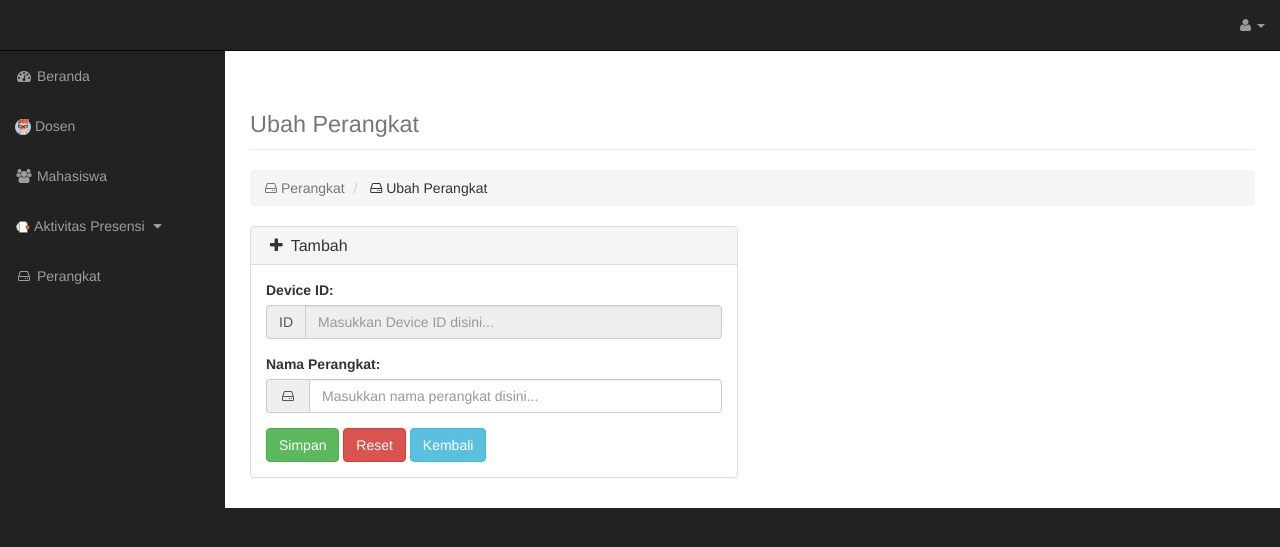
After one commit to dwichan0905/PresensiRFID_Web, a CodeIgniter app: the page made by application/views/edit_perangkat.php in a window 1280 px wide. The commit adds this page. Shown: the top 547 px of the page. Run offline with CodeIgniter, Linux system fonts and the light colour scheme; data that the repository does not hold is empty.

Commit message:
Edit Devices
Changelog:
- You can edit registered device name now.

```diff
--- a/application/config/routes.php
+++ b/application/config/routes.php
@@ -75,3 +75,4 @@ $route['activity/all.me'] = 'coreui/all';
 
 $route['devices.me'] = 'coreui/devices';
 $route['devices/add_new.me'] = 'coreui/tambah_perangkat';
+$route['devices/modify/(:any).me'] = 'coreui/edit_devices/$1';
--- a/application/views/devices.php
+++ b/application/views/devices.php
@@ -50,7 +50,7 @@
                 <!-- /.row -->
                 <div class="row">
                     <div class="col-lg-12">
-                        <button type="button" onclick="location.href = '<?= base_url('') ?>devices/add_new.me'" class="btn btn-success btn-md">Tambah Perangkat Baru</button>
+                        <button type="button" onclick="location.href = '<?= base_url('') ?>devices/add_new.me'" class="btn btn-default btn-md"><img src="<?= base_url()?>assets/resources/plus.png" height="15"/> Tambah Perangkat Baru</button>
                     </div>
                 </div>
                 <br>
@@ -78,8 +78,8 @@
                                                 <td><?= $u->name ?></td>
                                                 <td><?= date("d/m/Y H:i:s", strtotime($u->timestamp)); ?></td>
                                                 <td>
-                                                    <button type="button" class="btn btn-info btn-sm" onclick="">Edit</button>
-                                                    <button type="button" class="btn btn-danger btn-sm" title="Hapus perangkat <?= $u->name ?>" onclick="deldev('<?= base_url() ?>','<?= $u->id ?>',`<?= $u->name ?>`)">Delete</button>
+                                                <a class="btn" title="Ubah perangkat <?= $u->name ?>" href="<?=base_url()?>devices/modify/<?=$u->id?>.me"><img src="<?= base_url()?>assets/resources/pencil.png" height="30"/></a>
+                                                    <button type="button" class="btn" title="Hapus perangkat <?= $u->name ?>" onclick="deldev('<?= base_url() ?>','<?= $u->id ?>',`<?= $u->name ?>`)"><img src="<?= base_url()?>assets/resources/delete.png" height="30"/></button>
                                                 </td>
                                             </tr>
                                         <?php } ?>
--- /dev/null
+++ b/application/views/edit_perangkat.php
@@ -0,0 +1,87 @@
+<!DOCTYPE html>
+<html lang="en">
+
+<head>
+    <?php $this->load->view('metadata'); ?>
+    <title>Ubah Perangkat | <?= $app_name ?></title>
+
+    <?php $this->load->view('admin/header'); ?>
+
+</head>
+
+<body>
+
+    <div id="wrapper">
+
+        <!-- Navigation -->
+        <nav class="navbar navbar-inverse navbar-fixed-top" role="navigation">
+            <?php $this->load->view('admin/nav'); ?>
+            <?php $this->load->view('admin/sidebar'); ?>
+        </nav>
+
+        <div id="page-wrapper">
+
+            <div class="container-fluid">
+
+                <!-- Page Heading -->
+                <div class="row">
+                    <div class="col-lg-12">
+                        <h1 class="page-header">
+                            <small>Ubah Perangkat</small>
+                        </h1>
+                        <ol class="breadcrumb">
+                            <li class="active">
+                                <i class="fa fa-hdd-o"></i> Perangkat
+                            </li>
+                            <li>
+                                <i class="fa fa-hdd-o"></i> Ubah Perangkat
+                            </li>
+                        </ol>
+                    </div>
+                </div>
+                <!-- /.row -->
+
+                <div class="row">
+                    <div class="col-lg-6">
+                        <div class="panel panel-default">
+                            <div class="panel-heading">
+                                <h3 class="panel-title"><i class="fa fa-plus fa-fw"></i> Tambah</h3>
+                            </div>
+                            <div class="panel-body">
+                                <?php if ($error == true) { ?><label class="control-label" style="color: red;">ERROR: <?= $errorText ?></label><br><?php } ?>
+                                <!-- isi disini -->
+                                <form action="<?=base_url()?>devices/modify/<?= $id; ?>.me" method="POST">
+                                    <label class="control-label" for="inputError">Device ID:</label>
+                                    <div class="form-group input-group <?= (($errorOn == 'id') || ($errorOn == 'all') ? "has-error" : ""); ?>">
+                                        <span class="input-group-addon">ID</span>
+                                        <input type="text" name="id" maxlength="20" class="form-control" id="inputError" placeholder="Masukkan Device ID disini..." value="<?= $id; ?>" disabled="1">
+                                    </div>
+                                    <label class="control-label" for="inputError">Nama Perangkat:</label>
+                                    <div class="form-group input-group <?= (($errorOn == 'nama') || ($errorOn == 'all') ? "has-error" : ""); ?>">
+                                        <span class="input-group-addon"><i class="fa fa-hdd-o fa-fw"></i></span>
+                                        <input type="text" name="nama" maxlength="50" class="form-control" placeholder="Masukkan nama perangkat disini..." value="<?= $nama; ?>">
+                                    </div>
+                                    <input type="submit" name="simpan" onclick="" class="btn btn-success btn-md" value="Simpan">
+                                    <button type="reset" onclick="" class="btn btn-danger btn-md">Reset</button>
+                                    <button type="button" onclick="location.href='<?= base_url() ?>devices.me'" class="btn btn-info btn-md">Kembali</button>
+                                </form>
+                            </div>
+                        </div>
+                    </div>
+                </div>
+                <!-- /.row -->
+
+            </div>
+            <!-- /.container-fluid -->
+
+        </div>
+        <!-- /#page-wrapper -->
+
+    </div>
+    <!-- /#wrapper -->
+
+    <?php $this->load->view('admin/footer'); ?>
+
+</body>
+
+</html>
```
Also changed, not shown: application/controllers/Coreui.php (+46 -2 lines).
